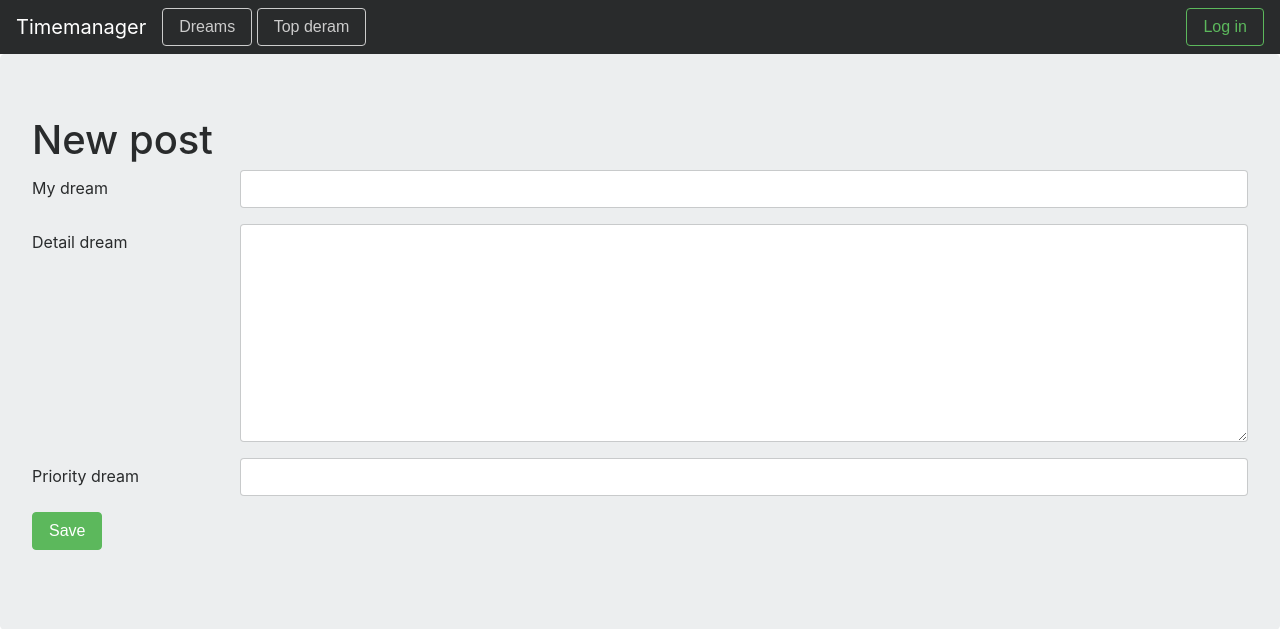
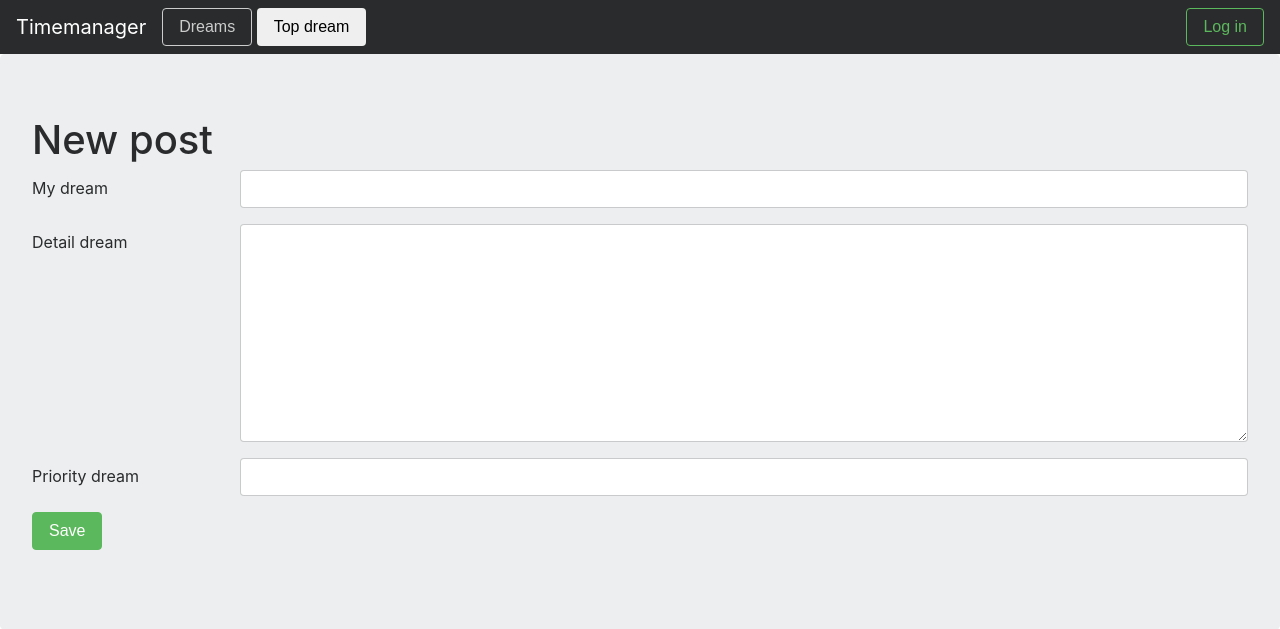
Before and after one commit to AdamovskiyAnatoliy/Timemanager, a Django app: page /dreams_new/ in a window 1280 px wide. Shown: the top 629 px of the page. Run offline with Django 3.2, Linux system fonts and the light colour scheme; tables that the repository leaves empty hold one stand-in row (values such as "Sample post"); some libraries are stand-ins or nearby versions.

Commit message:
App views

```diff
--- a/task/views.py
+++ b/task/views.py
@@ -81,7 +81,7 @@ def dreams_new(request):
     return render(request, 'dream/dream_edit.html', {'form' : form})
 
 def dreams_list(request):
-    dreams = Dream.objects.all()
+    dreams = Dream.objects.filter(complete_value=False, author=request.user)
     return render(request, 'dream/dreams_list.html', {'dreams' : dreams})
 
 def dream_detail(request, pk):
@@ -90,5 +90,5 @@ def dream_detail(request, pk):
 
 
 def top_dream(request):
-    top = Dream.objects.all()
-    return render(request, 'dream/top_dream.html', {'top' : top })
+    dreams = Dream.objects.all()
+    return render(request, 'dream/top_dream.html', {'dreams' : dreams })
--- a/templates/base.html
+++ b/templates/base.html
@@ -19,7 +19,7 @@
       <ul class="navbar-nav mr-auto">
         <li>
           <a href="{% url 'dreams_list' %}"><button type="button" class="btn btn-outline-secondary">Dreams</button></a>
-          <a href="{% url 'top_dream' %}"><button typ="button" class="btn btn-outline-secondary">Top deram</button></a>
+          <a href="{% url 'top_dream' %}"><button typ="button" class="btn btn-outsline-secondary">Top dream</button></a>
           <div class="dropdown-menu" aria-labelledby="dropdown01"></div>
         </li>
       </ul>
```
